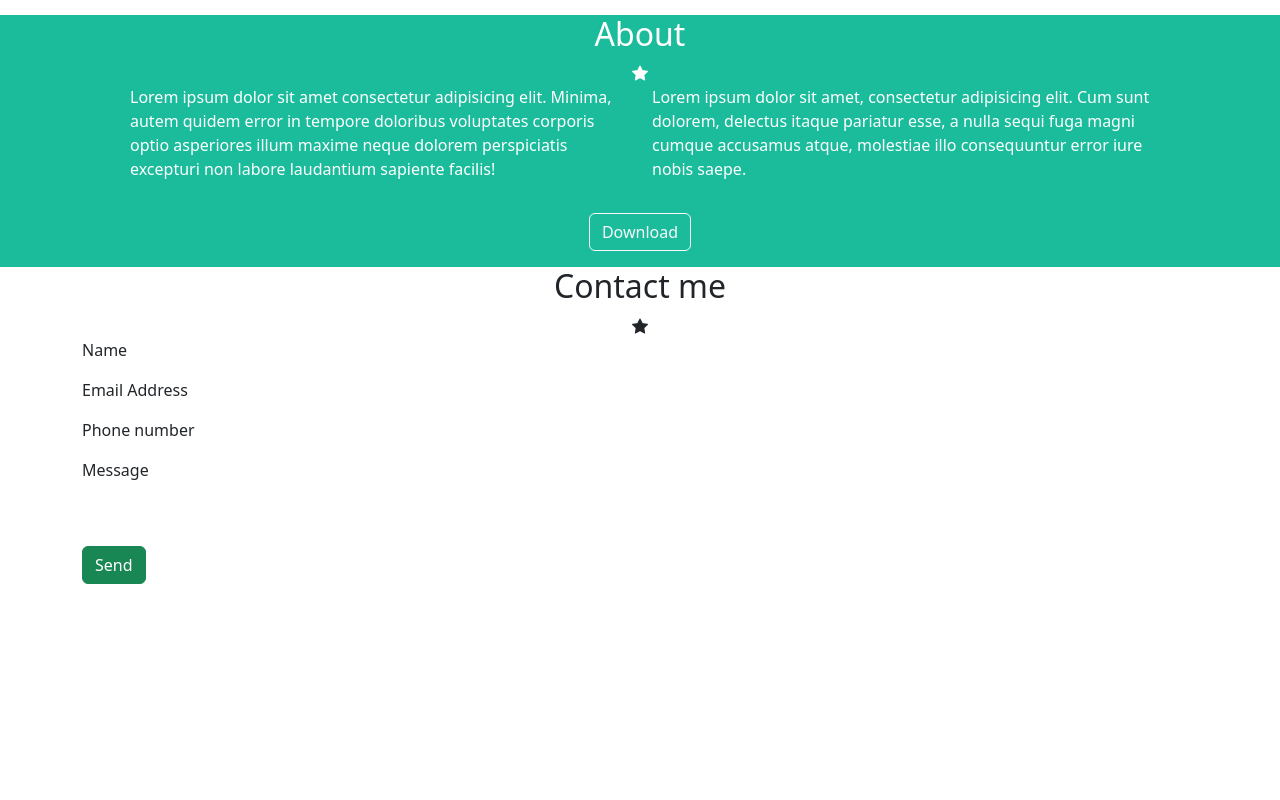
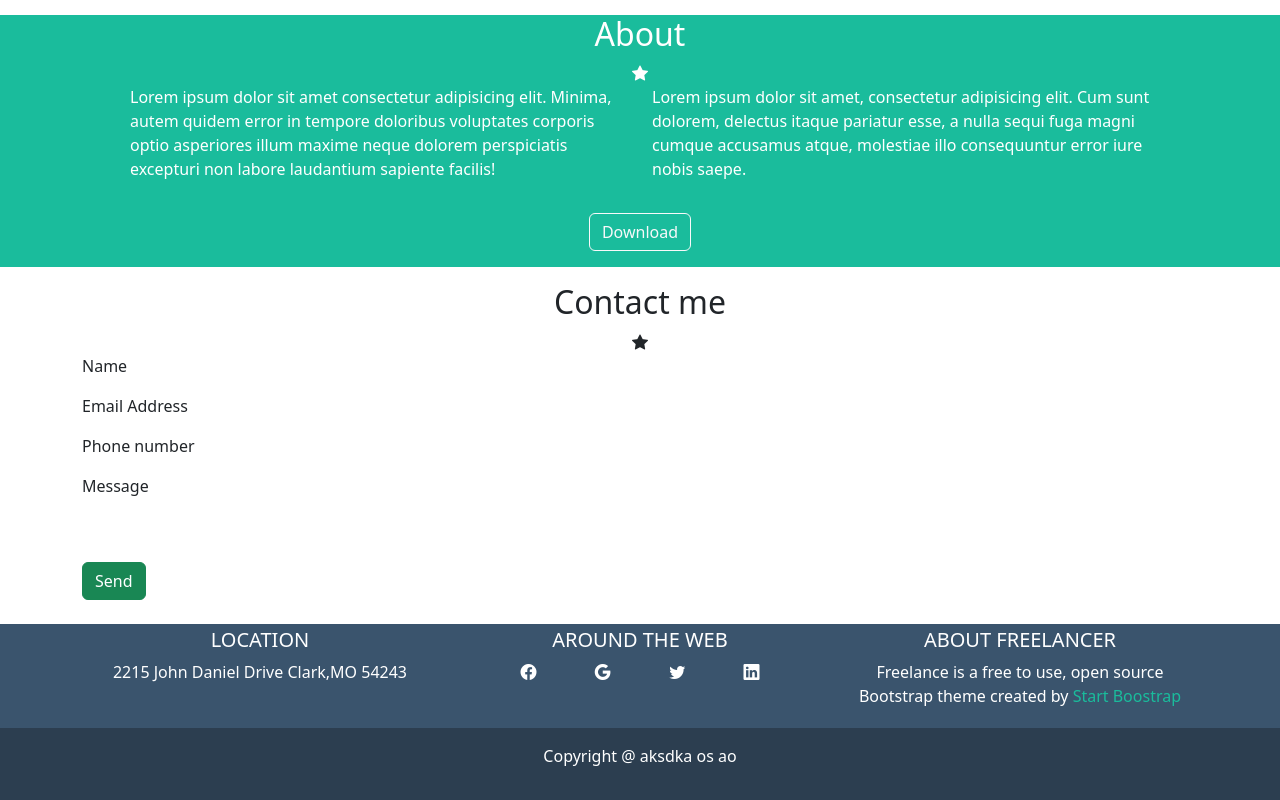
Before and after one commit to Fraianni/html-css-bootstrap-freelancer, a plain HTML site: page index.html in a window 1280 px wide. Shown: the part 1550-2350 px from the top of the page. Before the commit the page ends 2142 px from the top, so only its background shows below. Drawn offline with nearby package versions, Linux system fonts and the light colour scheme.

Commit message:
last section + footer

```diff
--- a/index.html
+++ b/index.html
@@ -118,7 +118,7 @@
         </section>
 
         <section>
-            <div class="container-sm">
+            <div class="container-sm py-3">
                 <div class="row text-center">
                     <div class="col-12">
                         <h2>Contact me</h2>
@@ -161,8 +161,44 @@
         </section>
     </main>
 
-    <footer>
+    <section class="ac-bg-dark-blue text-white">
+        <div class="container-sm">
+            <div class="row text-center py-1">
+                <div class="col-12">
 
+                </div>
+                <div class="col-12 col-lg-4">
+                    <h5>LOCATION</h5>
+                    <p> 2215 John Daniel Drive Clark,MO 54243
+                    </p>
+                </div>
+
+                <div class="col-12 col-lg-4">
+                    <h5>AROUND THE WEB</h5>
+                    <div class="d-flex flex-row justify-content-evenly ">
+                        <i class="bi bi-facebook"></i>
+                        <i class="bi bi-google"></i>
+                        <i class="bi bi-twitter"></i>
+                        <i class="bi bi-linkedin"></i>
+                    </div>
+                </div>
+
+                <div class="col-12 col-lg-4">
+                    <h5>ABOUT FREELANCER</h5>
+                    <p> Freelance is a free to use, open source Bootstrap theme created by <span
+                            class="green-text">Start Boostrap</span>
+                    </p>
+                </div>
+            </div>
+        </div>
+    </section>
+
+    <footer class="text-center ac-bg-dark py-3">
+        <div class="row">
+            <div class="col-12">
+                <p>Copyright @ aksdka os ao</p>
+            </div>
+        </div>
     </footer>
 
 </body>
--- a/style.css
+++ b/style.css
@@ -10,6 +10,14 @@
     color: white;
 }
 
+.ac-bg-dark-blue {
+    background-color: #3a546d;
+}
+
+.green-text {
+    color: #1abc9c
+}
+
 
 
 /*** content ***/
```
